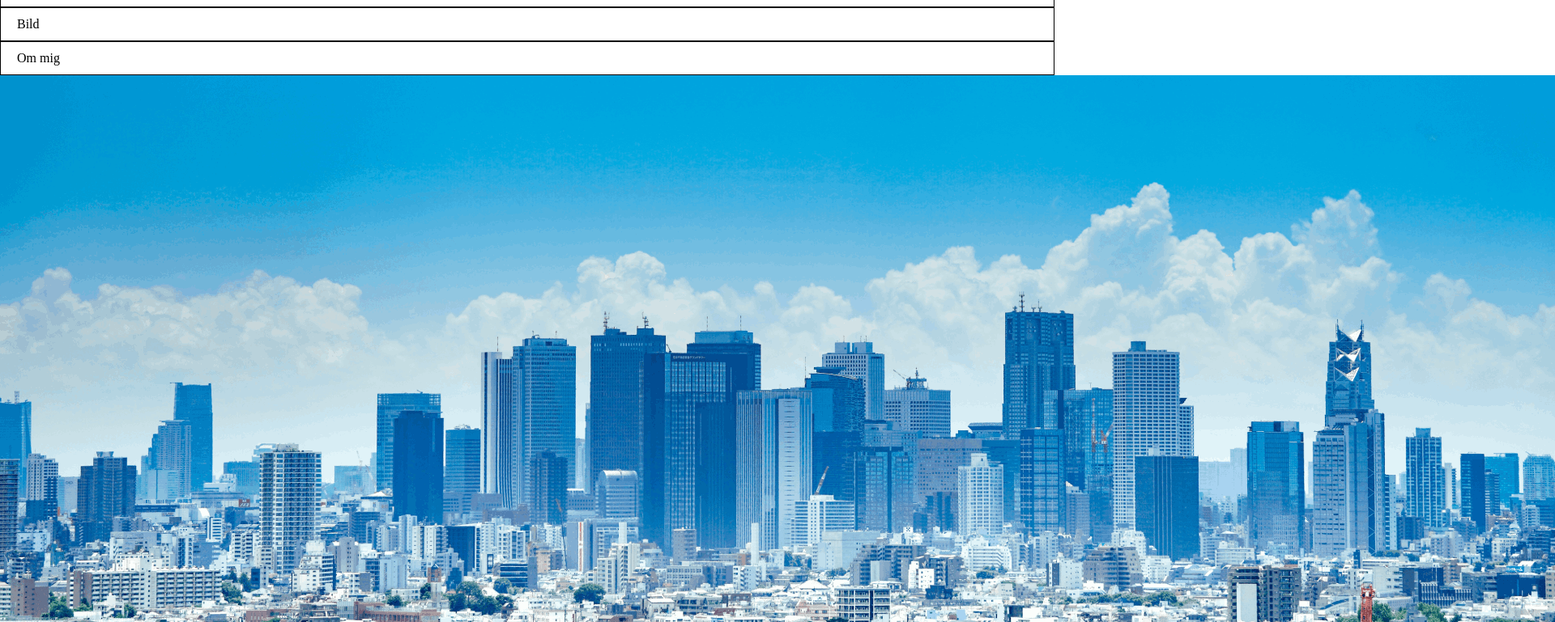
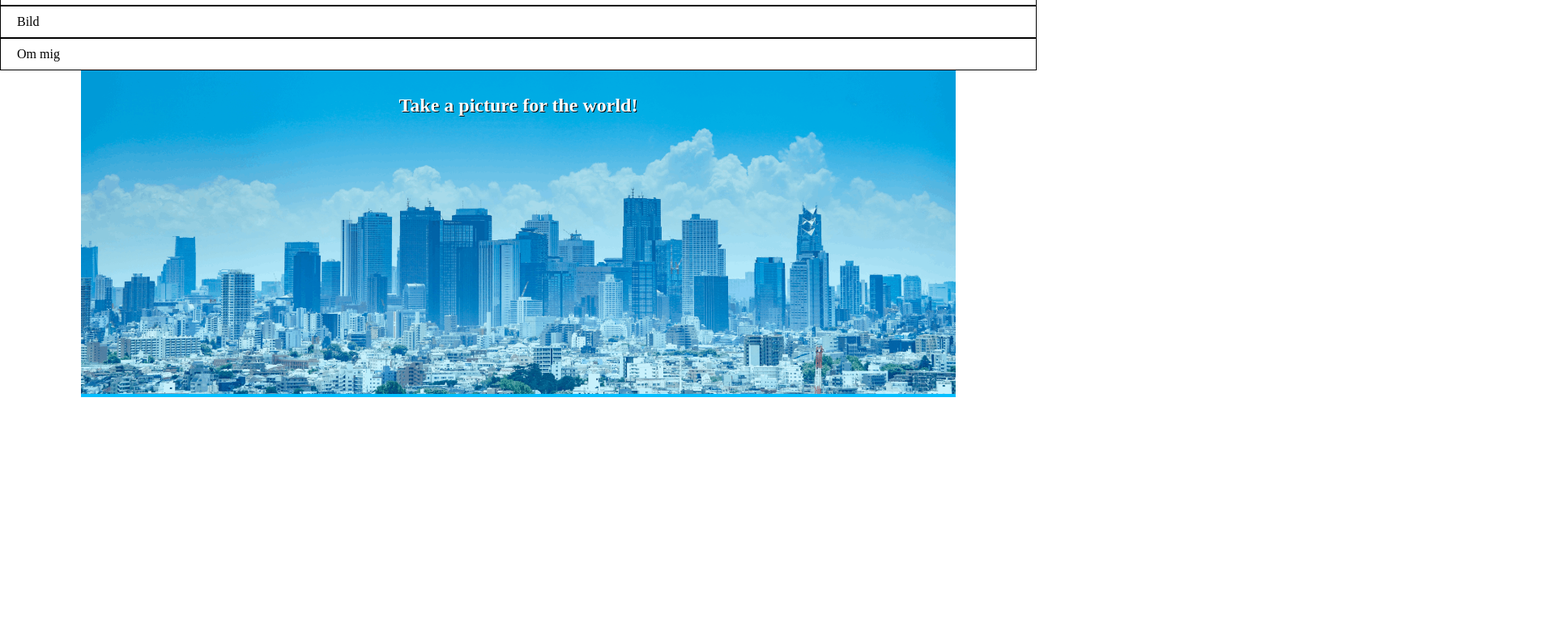
Before and after one commit to Jigje-1221/Labbration_1.2_DT200G, a plain HTML site: page index.html in a window 1280 px wide. Shown: the part 195-964 px from the top of the page at 81% size, 1920 px wide, since content can reach past the window. After the commit the page ends 800 px from the top, so only its background shows below. Drawn offline with Linux system fonts and the light colour scheme.

Commit message:
skapade hero sektionen

```diff
--- a/css/style.css
+++ b/css/style.css
@@ -38,7 +38,36 @@ nav li {
     display: flex;
     width: 100%;
     height: 40px;
+    box-sizing: border-box;
     border: solid black 1px;
     padding-left: 20px;
     align-items: center;
 }
+
+
+.sektion-1{
+    display: flex;
+    width: 100%;
+    position: relative;
+    justify-content: center;
+}
+
+.hero-container{
+    overflow: scroll;
+    scrollbar-width: none;
+    background-color:deepskyblue ;
+}
+
+.hero{
+    height: 400px;
+    align-self: center;
+    opacity: 0.8;
+}
+
+.hero-text{
+    color: white;
+    text-shadow: 1px 1px black;
+    position: absolute;
+    top: 10px;
+    text-align: center;
+}
--- a/index.html
+++ b/index.html
@@ -23,9 +23,11 @@
         </nav>
     </header>
     <body>
-        <section>
-            <img src="Image/header.png" alt="">
-            <p></p>
+        <section class="sektion-1">
+            <div class="hero-container"><img class="hero" src="Image/header.png" alt=""></div>
+            <h1 class="hero-text">Take a picture for the world!</h1>
+            <div><img src="" alt=""></div>
+            <div><img src="" alt=""></div>
         </section>
         <section>
             <article> </article>
```
Also changed, not shown: Image/favicon.ico, Image/favicon.png.
